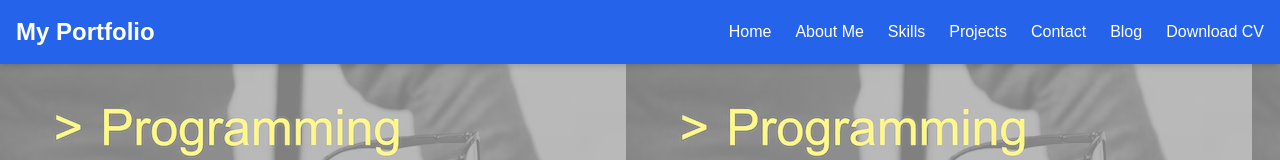
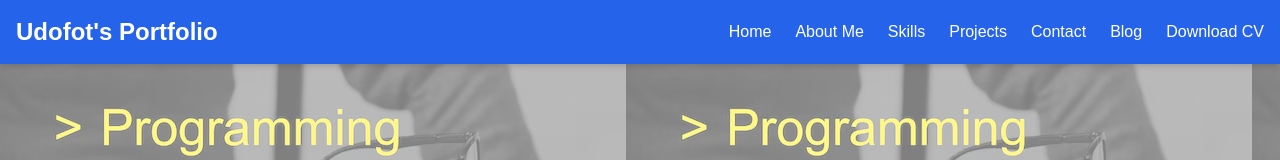
Before and after one commit to gloriousnetworker/gloriouslive, a Next.js app: page / in a window 1280 px wide. Shown: the top 160 px of the page. Built offline with nearby package versions, Linux system fonts and the light colour scheme.

Commit message:
Update on the Navbar

```diff
--- a/src/components/Navbar.tsx
+++ b/src/components/Navbar.tsx
@@ -12,7 +12,7 @@ const Navbar = () => {
     <nav className="bg-blue-600 shadow-md sticky top-0 z-50">
       <div className="container mx-auto px-4 py-4 flex justify-between items-center">
         <Link href="/" className="text-2xl font-bold text-white">
-          My Portfolio
+          Udofot's Portfolio
         </Link>
         <div className="space-x-6 hidden md:flex">
           <Link href="/" className="text-white hover:text-blue-300">
```
